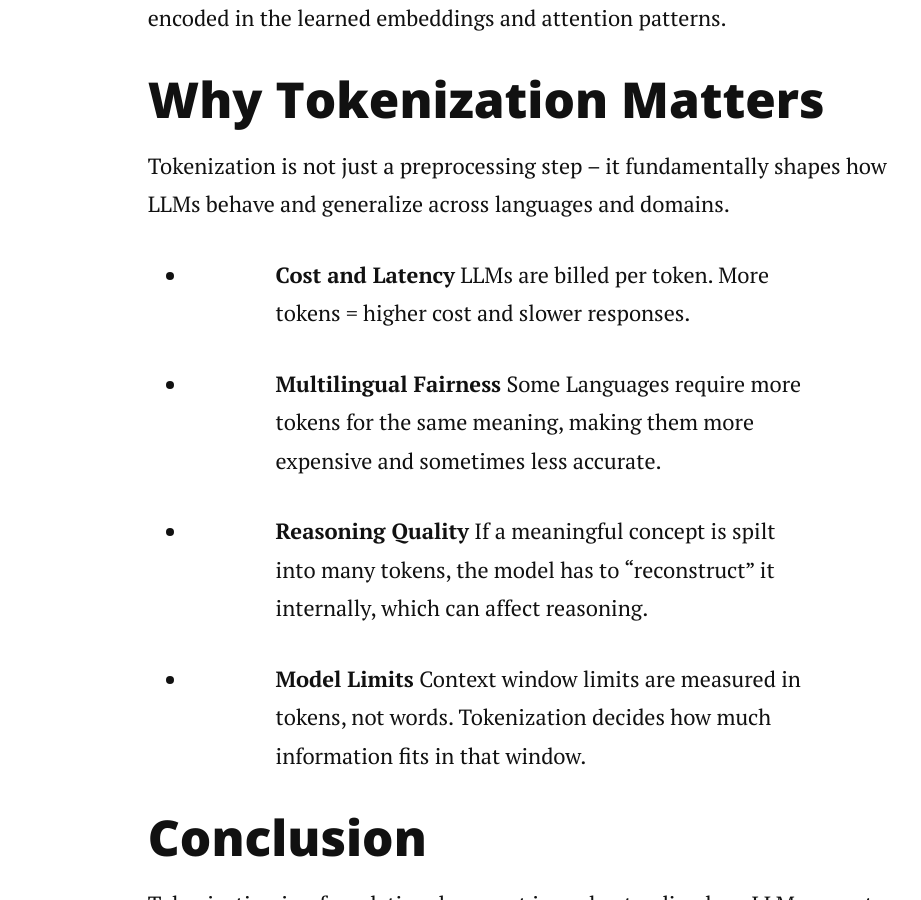
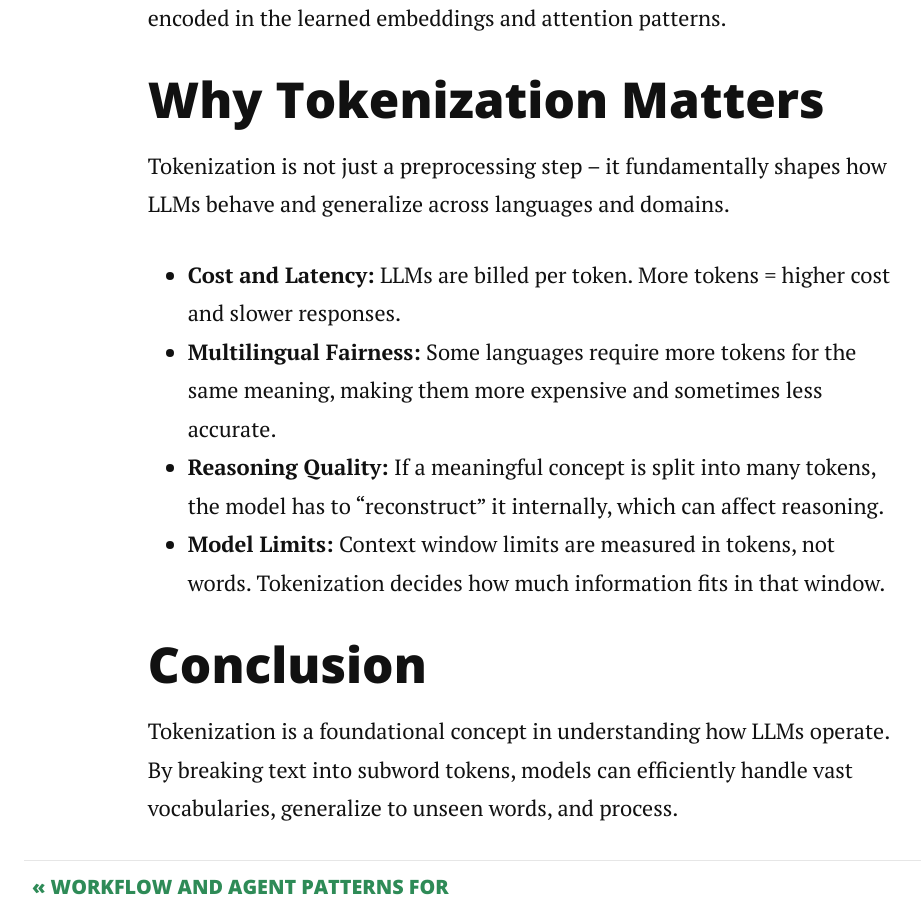
Before and after one commit to MeAmarP/meamarp.github.io, a Jekyll site: the page built from _posts/2026-02-08-what-is-tokenization.md, in a window 1280 px wide and 900 px high, scrolled down 9133 px. Shown: the whole window, without its empty margins (121-1042 px from the left). Built offline with Jekyll 4.4.1, drawn with Linux system fonts in a browser that asks for light colours; nearby versions of some CDN libraries.

Commit message:
fix: tighten tokenization section list rendering

```diff
--- a/_posts/2026-02-08-what-is-tokenization.md
+++ b/_posts/2026-02-08-what-is-tokenization.md
@@ -208,17 +208,10 @@ The model processes only numbers, never words. All linguistic knowledge is encod
 ## Why Tokenization Matters
 Tokenization is not just a preprocessing step -- it fundamentally shapes how LLMs behave and generalize across languages and domains.
 
-- **Cost and Latency**
-LLMs are billed per token. More tokens = higher cost and slower responses.
-
-- **Multilingual Fairness**
-Some Languages require more tokens for the same meaning, making them more expensive and sometimes less accurate.
-
-- **Reasoning Quality**
-If a meaningful concept is spilt into many tokens, the model has to "reconstruct" it internally, which can affect reasoning.
-
-- **Model Limits**
-Context window limits are measured in tokens, not words. Tokenization decides how much information fits in that window.
+- **Cost and Latency:** LLMs are billed per token. More tokens = higher cost and slower responses.
+- **Multilingual Fairness:** Some languages require more tokens for the same meaning, making them more expensive and sometimes less accurate.
+- **Reasoning Quality:** If a meaningful concept is split into many tokens, the model has to "reconstruct" it internally, which can affect reasoning.
+- **Model Limits:** Context window limits are measured in tokens, not words. Tokenization decides how much information fits in that window.
 
 ## Conclusion
 Tokenization is a foundational concept in understanding how LLMs operate. By breaking text into subword tokens, models can efficiently handle vast vocabularies, generalize to unseen words, and process.
```
Also changed, not shown: 1 other file.
